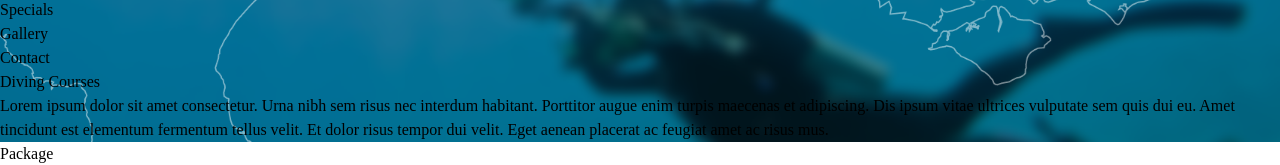
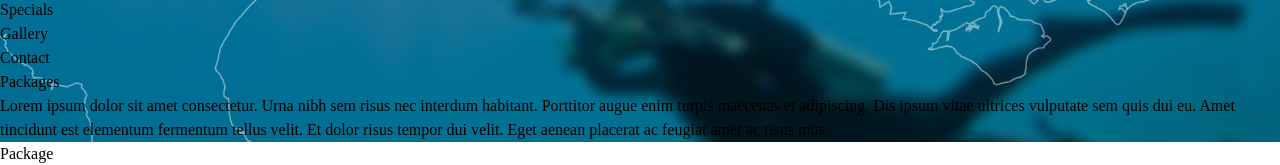
Before and after one commit to AmAmrita18/Tamarin-Pro-Diving, a React (Vite) app: page /#/specials in a window 1280 px wide. Shown: the part 332-497 px from the top of the page. Built offline with nearby package versions, Linux system fonts and the light colour scheme; a web font is replaced by a local one.

Commit message:
update headings for hero sections

```diff
--- a/src/components/About/HeroAbout.jsx
+++ b/src/components/About/HeroAbout.jsx
@@ -14,7 +14,7 @@ const HeroAbout = () => {
         <Header/>
         <div className='w-[90%] max-w-[1200px] mx-auto py-44'>
             <h1 className="font-[700] text-center text-[70px] text-white leading-[85.15px]">About Us</h1>
-            <p className="font-[400] text-center leading-[19.94px] text-[15px] text-white mt-12">Perfectly positioned in the heart of Tamarin Bay, our center is the pinnacle of diving in Mauritius. Join us to explore celebrated sites with top-tier professionals. From the warm waters to exceptional underwater visibility, every dive is an adventure. Your safety and joy are our mission. Dive in and be mesmerized by the ocean’s treasures.</p>
+            <p className="font-[400] text-center leading-[19.94px] text-[15px] text-white mt-12 w-[70%] mx-auto">Perfectly positioned in the heart of Tamarin Bay, our center is the pinnacle of diving in Mauritius. Join us to explore celebrated sites with top-tier professionals. From the warm waters to exceptional underwater visibility, every dive is an adventure. Your safety and joy are our mission. Dive in and be mesmerized by the ocean’s treasures.</p>
         </div>
     </div>
   )
--- a/src/components/DivingCourses/HeroCourses.jsx
+++ b/src/components/DivingCourses/HeroCourses.jsx
@@ -14,7 +14,7 @@ const HeroCourses = () => {
         <Header/>
         <div className='w-[90%] max-w-[1200px] mx-auto py-44'>
             <h1 className="font-[700] text-center text-[70px] text-white leading-[85.15px]">Diving Courses</h1>
-            <p className="font-[400] text-center leading-[19.94px] text-[15px] text-white mt-12">Lorem ipsum dolor sit amet consectetur. Urna nibh sem risus nec interdum habitant. Porttitor augue enim turpis maecenas et adipiscing. Dis ipsum vitae ultrices vulputate sem quis dui eu. Amet tincidunt est elementum fermentum tellus velit. Et dolor risus tempor dui velit. Eget aenean placerat ac feugiat amet ac risus mus. </p>
+            <p className="font-[400] text-center leading-[19.94px] text-[15px] text-white mt-12 w-[70%] mx-auto">Lorem ipsum dolor sit amet consectetur. Urna nibh sem risus nec interdum habitant. Porttitor augue enim turpis maecenas et adipiscing. Dis ipsum vitae ultrices vulputate sem quis dui eu. Amet tincidunt est elementum fermentum tellus velit. Et dolor risus tempor dui velit. Eget aenean placerat ac feugiat amet ac risus mus. </p>
         </div>
     </div>
   )
--- a/src/components/Gallery/HeroGallery.jsx
+++ b/src/components/Gallery/HeroGallery.jsx
@@ -13,8 +13,8 @@ const HeroGallery = () => {
     }}>
         <Header/>
         <div className='w-[90%] max-w-[1200px] mx-auto py-44'>
-            <h1 className="font-[700] text-center text-[70px] text-white leading-[85.15px]">Diving Courses</h1>
-            <p className="font-[400] text-center leading-[19.94px] text-[15px] text-white mt-12">Lorem ipsum dolor sit amet consectetur. Urna nibh sem risus nec interdum habitant. Porttitor augue enim turpis maecenas et adipiscing. Dis ipsum vitae ultrices vulputate sem quis dui eu. Amet tincidunt est elementum fermentum tellus velit. Et dolor risus tempor dui velit. Eget aenean placerat ac feugiat amet ac risus mus. </p>
+            <h1 className="font-[700] text-center text-[70px] text-white leading-[85.15px] ">Gallery</h1>
+            <p className="font-[400] text-center leading-[19.94px] text-[15px] text-white mt-12 w-[70%] mx-auto">Lorem ipsum dolor sit amet consectetur. Urna nibh sem risus nec interdum habitant. Porttitor augue enim turpis maecenas et adipiscing. Dis ipsum vitae ultrices vulputate sem quis dui eu. Amet tincidunt est elementum fermentum tellus velit. Et dolor risus tempor dui velit. Eget aenean placerat ac feugiat amet ac risus mus. </p>
         </div>
     </div>
   )
--- a/src/components/Specials/HeroSpecials.jsx
+++ b/src/components/Specials/HeroSpecials.jsx
@@ -14,8 +14,8 @@ const HeroSpecials = () => {
     }}>
         <Header/>
         <div className='w-[90%] max-w-[1200px] mx-auto py-44'>
-            <h1 className="font-[700] text-center text-[70px] text-white leading-[85.15px]">Diving Courses</h1>
-            <p className="font-[400] text-center leading-[19.94px] text-[15px] text-white mt-12">Lorem ipsum dolor sit amet consectetur. Urna nibh sem risus nec interdum habitant. Porttitor augue enim turpis maecenas et adipiscing. Dis ipsum vitae ultrices vulputate sem quis dui eu. Amet tincidunt est elementum fermentum tellus velit. Et dolor risus tempor dui velit. Eget aenean placerat ac feugiat amet ac risus mus. </p>
+            <h1 className="font-[700] text-center text-[70px] text-white leading-[85.15px]">Packages</h1>
+            <p className="font-[400] text-center leading-[19.94px] text-[15px] text-white mt-12 w-[70%] mx-auto">Lorem ipsum dolor sit amet consectetur. Urna nibh sem risus nec interdum habitant. Porttitor augue enim turpis maecenas et adipiscing. Dis ipsum vitae ultrices vulputate sem quis dui eu. Amet tincidunt est elementum fermentum tellus velit. Et dolor risus tempor dui velit. Eget aenean placerat ac feugiat amet ac risus mus. </p>
         </div>
     </div>
   )
```
